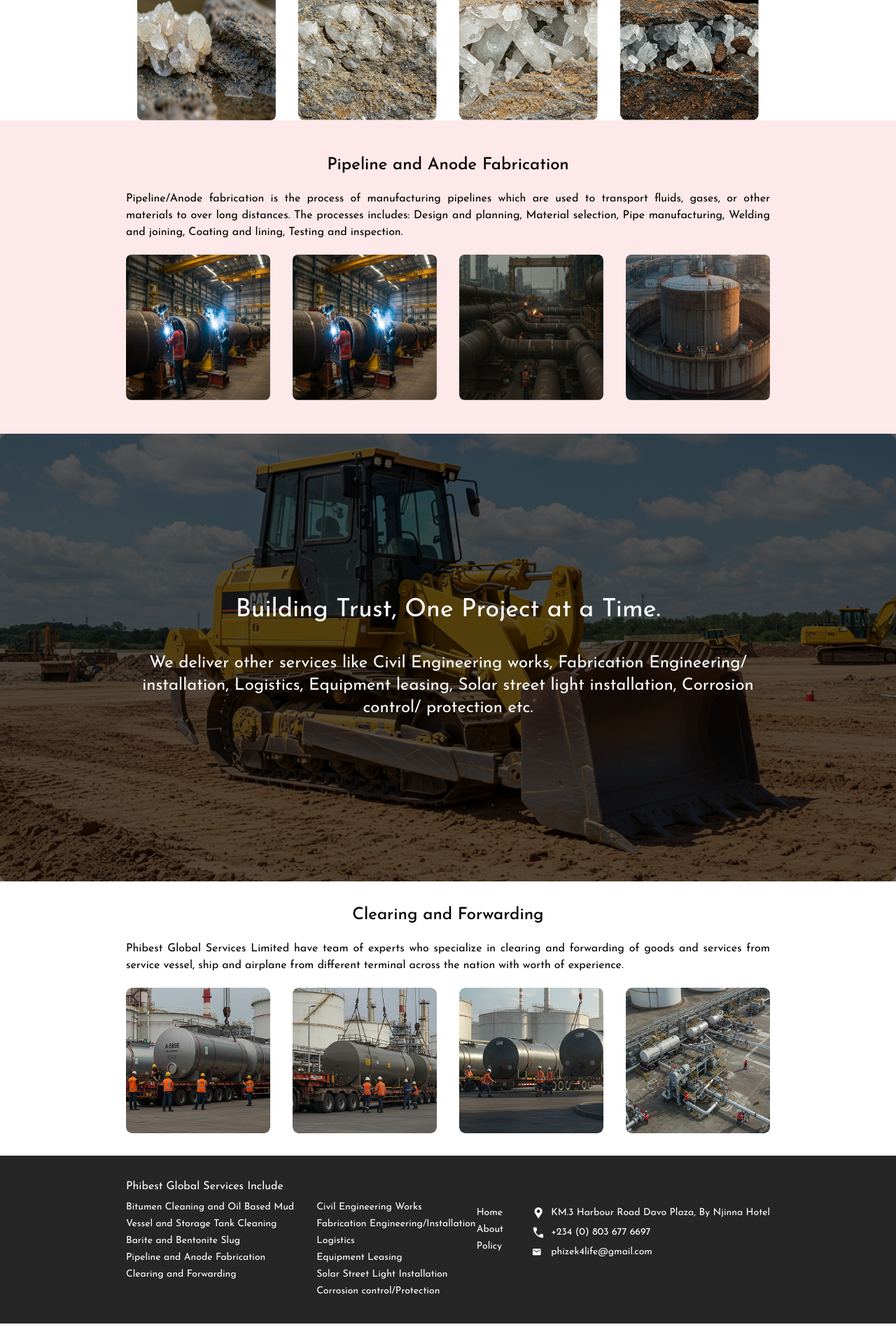
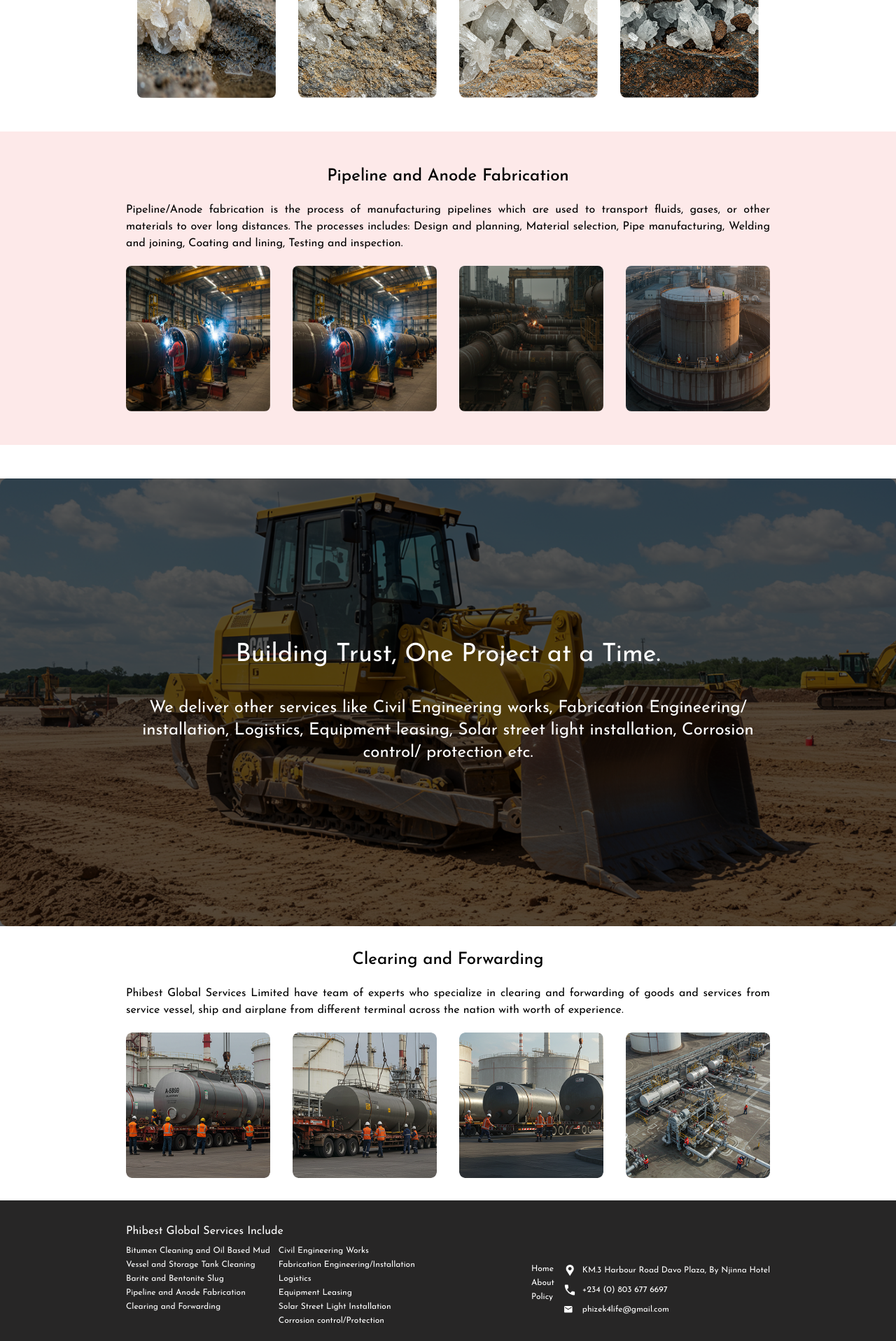
Before and after one commit to Anitaukah/phibest-global, a React (Vite) app: page /Service in a window 1280 px wide. Shown: the part 2464-4381 px from the top of the page at 70% size. Before the commit the page ends 4356 px from the top, so only its background shows below. Built offline with nearby package versions, Linux system fonts and the light colour scheme.

Commit message:
fixed the layout of mobile version of the service page

```diff
--- a/src/components/Footer.jsx
+++ b/src/components/Footer.jsx
@@ -42,8 +42,8 @@ const Footer = () => {
 							</ul>
 						</div>
 					</div>
-					<div className="flex flex-row-reverse justify-between md:flex-row md:gap-10 mt-4">
-						<div className="">
+					<div className="flex flex-col-reverse items-center md:justify-between md:flex-row md:gap-10 mt-4">
+						<div className="mt-6">
 							<ul>
 								<li className="pb-1 hover:underline">
 									<a href="#Home">Home</a>
--- a/src/components/FooterServices.jsx
+++ b/src/components/FooterServices.jsx
@@ -9,9 +9,11 @@ const FooterServices = () => {
 	return (
 		<div className="bg-[#272626] text-white p-8 mt-7">
 			<div className="md:m-auto md:max-w-[920px] m-auto max-w-[540px]  ">
-				<h1 className="text-base">Phibest Global Services Include</h1>
-				<div className="flex flex-col justify-center md:flex-row md:justify-between text-base md:text-sm ">
-					<div className="flex flex-col md:flex-row gap-0 md:gap-8 mt-2">
+				<h1 className="text-base text-center md:text-left">
+					Phibest Global Services Include
+				</h1>
+				<div className="flex flex-col items-center md:flex-row md:justify-between text-base md:text-xs ">
+					<div className="flex flex-col md:flex-row gap-0 md:gap-3 mt-2">
 						<div>
 							<ul>
 								<li className="pb-1 hover:underline">
@@ -52,8 +54,8 @@ const FooterServices = () => {
 							</ul>
 						</div>
 					</div>
-					<div className="flex flex-row-reverse justify-between md:flex-row md:gap-10 mt-4">
-						<div>
+					<div className="flex flex-col-reverse items-center md:justify-between md:flex-row md:gap-3 mt-4">
+						<div className="mb-4">
 							<ul>
 								<li className="pb-1 hover:underline">
 									<a href="/">Home</a>
@@ -66,7 +68,7 @@ const FooterServices = () => {
 								</li>
 							</ul>
 						</div>
-						<div>
+						<div className="">
 							<ul>
 								<li className="flex items-center gap-2 mb-2">
 									<span>
--- a/src/components/WS1.jsx
+++ b/src/components/WS1.jsx
@@ -7,7 +7,7 @@ import Image48 from "../assets/Images/image (48).png";
 
 const WS1 = () => {
 	return (
-		<div className="bg-[#FDE9E9] py-12">
+		<div className="bg-[#FDE9E9] py-12 mb-12">
 			<div
 				className="md:m-auto md:max-w-[920px] m-auto max-w-[540px] mx-4"
 				id="pipe&anode"
@@ -22,7 +22,7 @@ const WS1 = () => {
 					and planning, Material selection, Pipe manufacturing, Welding and
 					joining, Coating and lining, Testing and inspection.
 				</p>
-				<div className="flex flex-col md:flex-row gap-8 md:justify-between">
+				<div className="flex flex-col md:flex-row gap-8 items-center md:justify-between">
 					<div>
 						<img className="h-52 w-72 rounded-lg" src={Image50} alt="" />
 					</div>
--- a/src/components/WS2.jsx
+++ b/src/components/WS2.jsx
@@ -6,14 +6,14 @@ import Image57 from "../assets/Images/image (57).png";
 const WS2 = () => {
 	return (
 		<div className="relative overflow-hidden text-white bg-black/65">
-			<section className=" md:m-auto md:max-w-[920px] m-auto max-w-[540px] my-12 mx-4">
+			<section className=" md:m-auto md:max-w-[920px] max-w-[540px] my-12 mx-4">
 				<img
 					src={Image57}
 					alt="bg"
 					className="absolute top-0 left-0 w-full h-full md:object-fill object-cover -z-10"
 				/>
 				<div className="h-[80vh] flex flex-col justify-center items-center gap-10 text-center w-full max-w-5xl mx-auto">
-					<h1 className="md:text-4xl text-2xl animate__animated animate__fadeInDown">
+					<h1 className="md:text-4xl text-2xl">
 						Building Trust, One Project at a Time.
 					</h1>
 
--- a/src/components/WS3.jsx
+++ b/src/components/WS3.jsx
@@ -8,7 +8,7 @@ import Work4 from "../assets/Images/work4.png";
 
 const WS3 = () => {
 	return (
-		<div className="md:m-auto md:max-w-[920px] m-auto max-w-[540px] mb-12 m ">
+		<div className="md:m-auto md:max-w-[920px] m-auto max-w-[540px] mb-12 mx-4 ">
 			<div className="my-8 x-4" id="clear&forward">
 				<h1 className="text-center text-2xl font-medium mb-5 ">
 					Clearing and Forwarding
@@ -19,7 +19,7 @@ const WS3 = () => {
 					service vessel, ship and airplane from different terminal across
 					the nation with worth of experience.
 				</p>
-				<div className="flex flex-col md:flex-row  gap-8">
+				<div className="flex flex-col md:flex-row items-center gap-8">
 					<div>
 						<img className="h-52 w-72 rounded-lg" src={Work1} alt="" />
 					</div>
--- a/src/components/WorkServices.jsx
+++ b/src/components/WorkServices.jsx
@@ -71,7 +71,7 @@ const WorkServices = () => {
 				</div>
 			</div>
 
-			<div className="my-24 mx-4" id="vessel&tank">
+			<div className="mt-24 mx-4" id="vessel&tank">
 				<h1 className="text-center md:text-2xl text-xl font-medium mb-5">
 					Vessel and Storage Tank Cleaning
 				</h1>
@@ -80,7 +80,7 @@ const WorkServices = () => {
 					expertise and equipment to ensure thorough and safe cleaning. At
 					Phibest Global, we offer both manual and automated cleaning.
 				</p>
-				<div className="flex flex-col md:flex-row gap-10 md:gap-8">
+				<div className="flex flex-col md:flex-row items-center gap-10 md:gap-8">
 					<div>
 						<img className="h-52 w-72 rounded-lg" src={Image46} alt="" />
 					</div>
@@ -96,7 +96,7 @@ const WorkServices = () => {
 				</div>
 			</div>
 
-			<div className="my-18 md:my-18 mx-4" id="barite&slug">
+			<div className="mt-16 mx-4" id="barite&slug">
 				<h1 className="text-center md:text-2xl text-xl font-medium mb-5">
 					Barite and Bentonite Slug
 				</h1>
@@ -105,7 +105,7 @@ const WorkServices = () => {
 					particularly in Oil and Gas exploration to control pressure and
 					maintain drilling fluid properties.
 				</p>
-				<div className="flex flex-col md:flex-row justify-center gap-8">
+				<div className="flex flex-col md:flex-row items-center gap-8 mb-12">
 					<div>
 						<img className="h-52 w-72 rounded-lg" src={Image49} alt="" />
 					</div>
```
